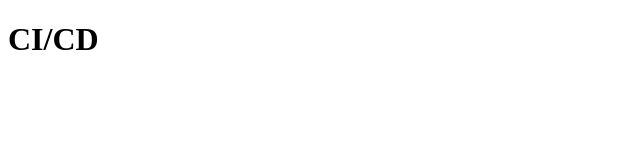
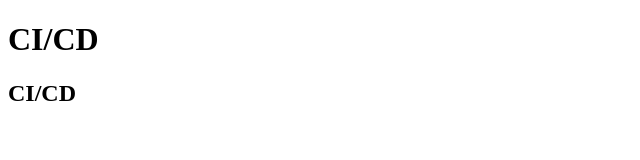
Before and after one commit to andre831/basic-ci-cd-actions, a plain HTML site: page index.html in a window 1280 px wide. Shown: the whole page, without its empty margins (0-640 px from the left). Drawn offline with Linux system fonts and the light colour scheme.

Commit message:
test action

```diff
--- a/index.html
+++ b/index.html
@@ -7,5 +7,6 @@
 </head>
 <body>
     <h1>CI/CD</h1>
+    <h2>CI/CD</h2>
 </body>
 </html>
```
